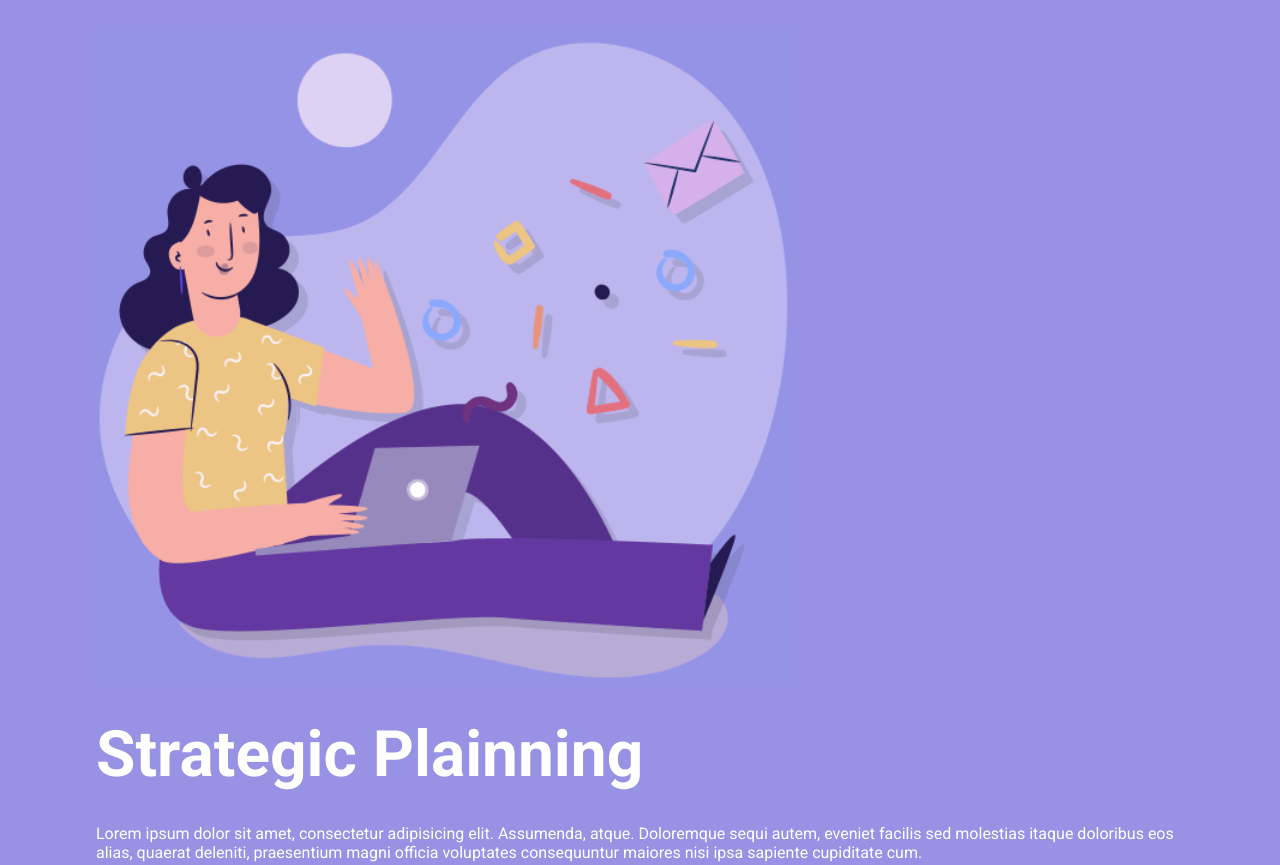
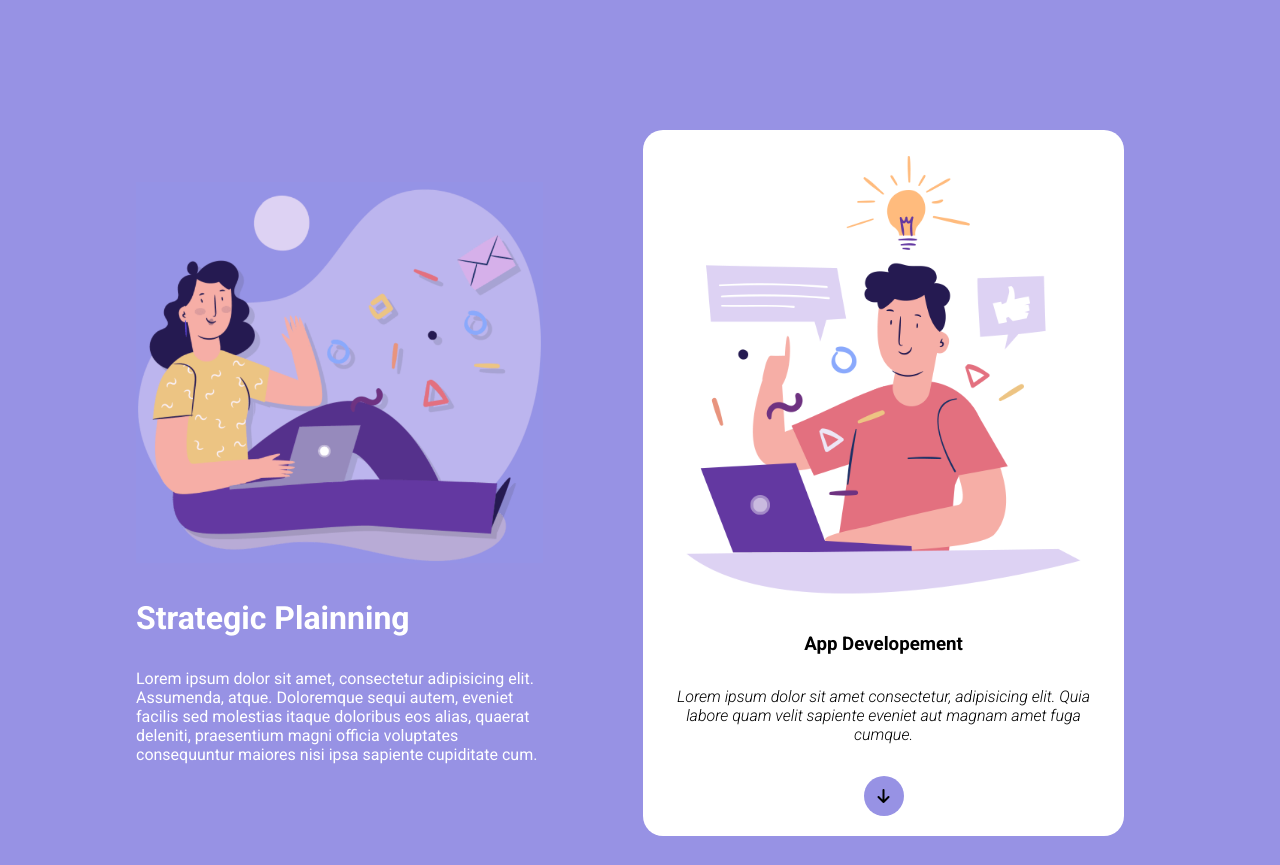
Before and after one commit to MatTheoo89/htmlcss-responsive-layout, a plain HTML site: page index.html in a window 1280 px wide. Shown: the part 780-1645 px from the top of the page. Drawn offline with Linux system fonts and the light colour scheme.

Commit message:
[fix] 2 section

```diff
--- a/assets/css/style.css
+++ b/assets/css/style.css
@@ -244,6 +244,11 @@ section.sec-colored .main-container h2{
     }
 }
 
+
+
+
+
+
 @media (min-width: 1200px){
 
     section .row .card.card.a-left{
@@ -257,4 +262,24 @@ section.sec-colored .main-container h2{
     section .row .card.card.a-left img{
         margin-bottom: 0px;
     }
+
+    section.sec-colored .main-container{
+        display: flex;
+        align-items: flex-end;
+    }
+
+    section.sec-colored .col{
+        padding: 40px;
+        width: 50%;
+    }
+
+    section.sec-colored .col h2{
+        font-size: 2rem;
+    }
+
+    section.sec-colored .card.white{
+        margin: 0 60px;
+        margin-top: 100px;
+        width: 50%;
+    }
 }
--- a/index.html
+++ b/index.html
@@ -69,9 +69,12 @@
 
         <section class="sec-colored">
             <div class="main-container">
-                <img src="assets/img/planning1.png" alt="planning1">
-                <h2>Strategic Plainning</h2>
-                <p>Lorem ipsum dolor sit amet, consectetur adipisicing elit. Assumenda, atque. Doloremque sequi autem, eveniet facilis sed molestias itaque doloribus eos alias, quaerat deleniti, praesentium magni officia voluptates consequuntur maiores nisi ipsa sapiente cupiditate cum.</p>
+                <div class="col">
+                    <img src="assets/img/planning1.png" alt="planning1">
+                    <h2>Strategic Plainning</h2>
+                    <p>Lorem ipsum dolor sit amet, consectetur adipisicing elit. Assumenda, atque. Doloremque sequi autem, eveniet facilis sed molestias itaque doloribus eos alias, quaerat deleniti, praesentium magni officia voluptates consequuntur maiores nisi ipsa sapiente cupiditate cum.</p>
+                </div>
+
                 <div class="card white">
                     <img src="assets/img/planning2.png" alt="planning2">
                     <h3>App Developement</h3>
```
